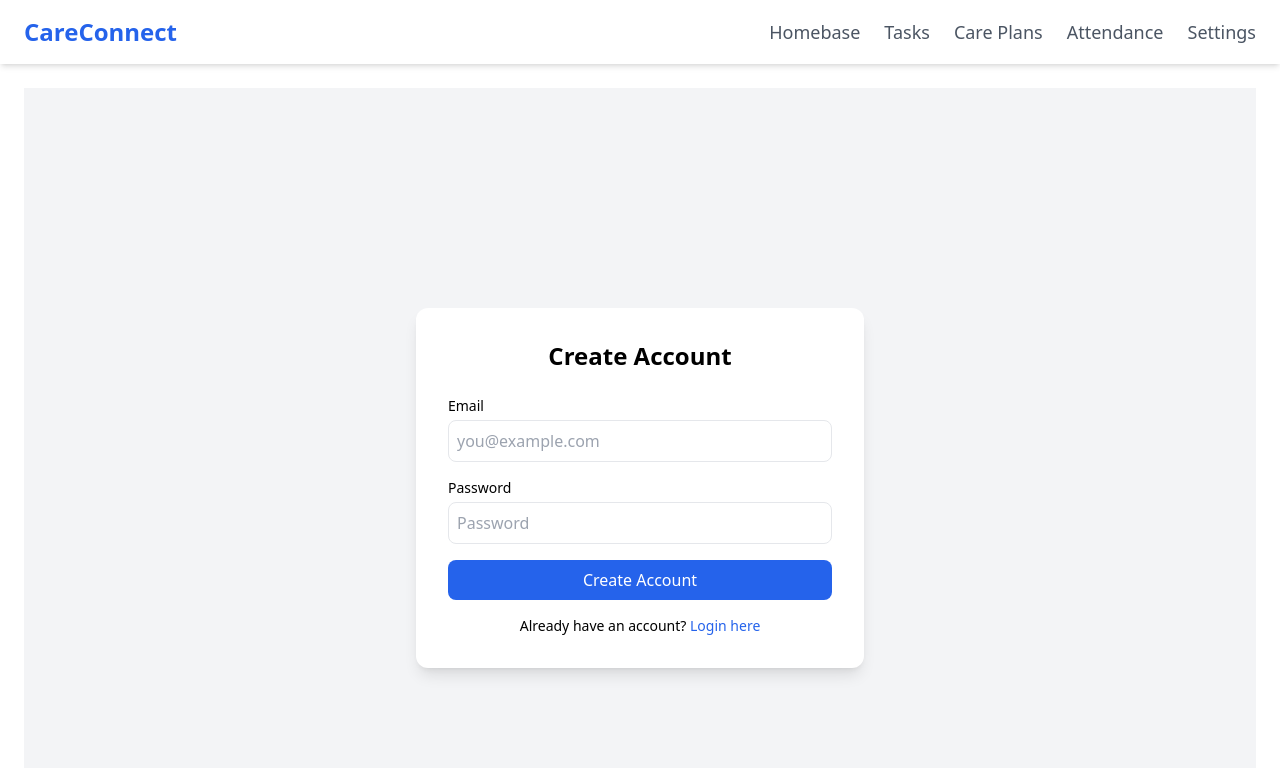
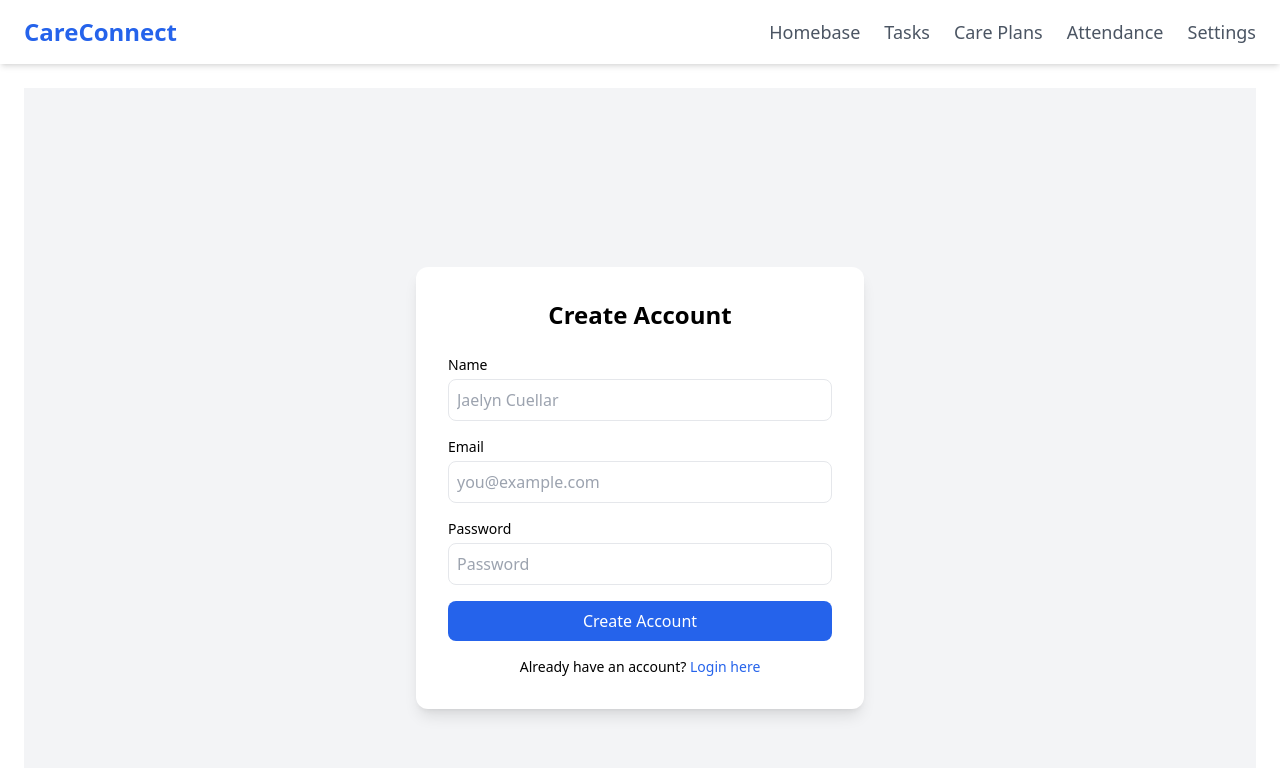
Before and after one commit to jaelyncuellar/careConnect-web, a React (Vite) app in the folder frontend/: page /register in a window 1280 px wide. Shown: the top 768 px of the page. Built offline with nearby package versions, Linux system fonts and the light colour scheme.

Commit message:
settings page, name, email updated on settings page, name stored in db

```diff
--- a/frontend/src/app/RegisterPage.jsx
+++ b/frontend/src/app/RegisterPage.jsx
@@ -5,6 +5,7 @@ import { auth } from "../features/auth/auth";
 export default function RegisterPage() {
     const navigate = useNavigate();
     const [form, setForm] = useState({
+        name: "",
         email: "",
         password: "",
     });
@@ -22,7 +23,7 @@ export default function RegisterPage() {
         setLoading(true);
         setError("");
         try {
-            await auth.register(form.email, form.password);
+            await auth.register(form.name, form.email, form.password);
             navigate("/dashboard");
         } catch (err) {
             setError(err.message);
@@ -42,6 +43,18 @@ export default function RegisterPage() {
                     </div>
                 )}
                 <form onSubmit={handleSubmit} className="space-y-4">
+                    <div>
+                        <label className="block mb-1 font-medium text-sm">Name</label>
+                        <input
+                            type="name"
+                            name="name"
+                            value={form.name}
+                            onChange={handleChange}
+                            className="w-full border p-2 rounded-lg"
+                            placeholder="Jaelyn Cuellar"
+                            required
+                        ></input>
+                    </div>
                     <div>
                         <label className="block mb-1 font-medium text-sm">Email</label>
                         <input
--- a/frontend/src/app/SettingsPage.jsx
+++ b/frontend/src/app/SettingsPage.jsx
@@ -9,19 +9,27 @@ import { useNavigate } from "react-router-dom";
 export default function SettingsPage() {
   const [staff, setStaff] = useState([]);
   const [profile, setProfile] = useState({
-    name: "Jane Doe",
-    email: "jane@example.com"
+    name: "",
+    email: ""
   });
 
   const navigate = useNavigate();
 
-  // Load staff
+  // fetch staff, update prof state,
   useEffect(() => {
     async function load() {
       const data = await getAllStaff();
       setStaff(data);
+      // load curr user from localStorage (where user info stored by auth)
+      const currentUser = JSON.parse(localStorage.getItem("user"));
+      if (currentUser) {
+        setProfile({
+          name: currentUser.name || "",
+          email: currentUser.email || ""
+        });
+      }
     }
-    load();
+  load();
   }, []);
 
   function handleProfileChange(e) {
--- a/frontend/src/features/auth/auth.js
+++ b/frontend/src/features/auth/auth.js
@@ -3,13 +3,13 @@
 const BASE_URL = "http://localhost:3000/api/auth";
 
 export const auth = {
-    async register(email, password){
+    async register(name, email, password){
         const response = await fetch(`${BASE_URL}/register`, {
             method: "POST",
             headers: {
                 "Content-Type": "application/json",
             },
-            body: JSON.stringify({email,password}),
+            body: JSON.stringify({name, email, password}),
         });
 
         const data = await response.json();
```
Also changed, not shown: 1 other file (tests, documents, lock files or other folders).
